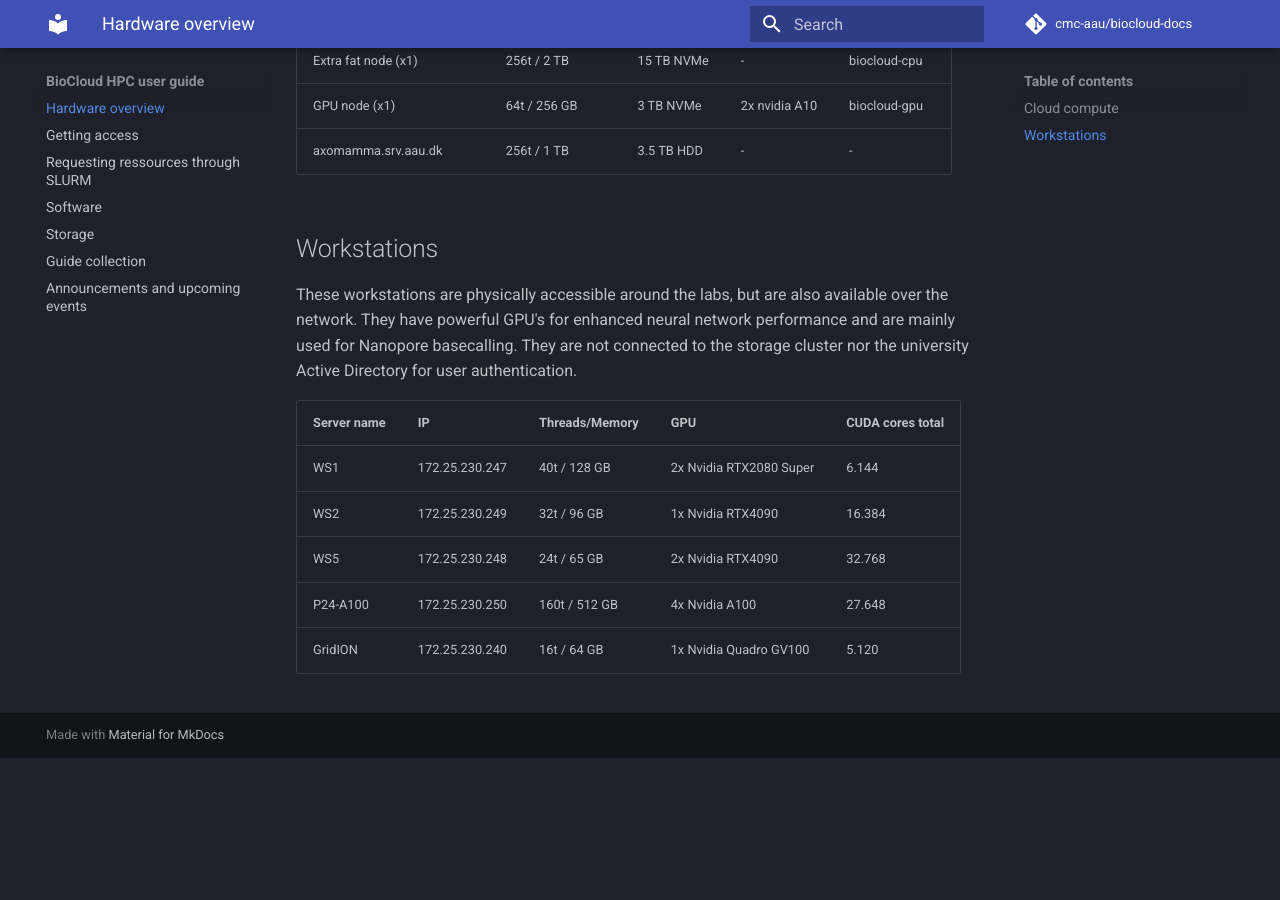
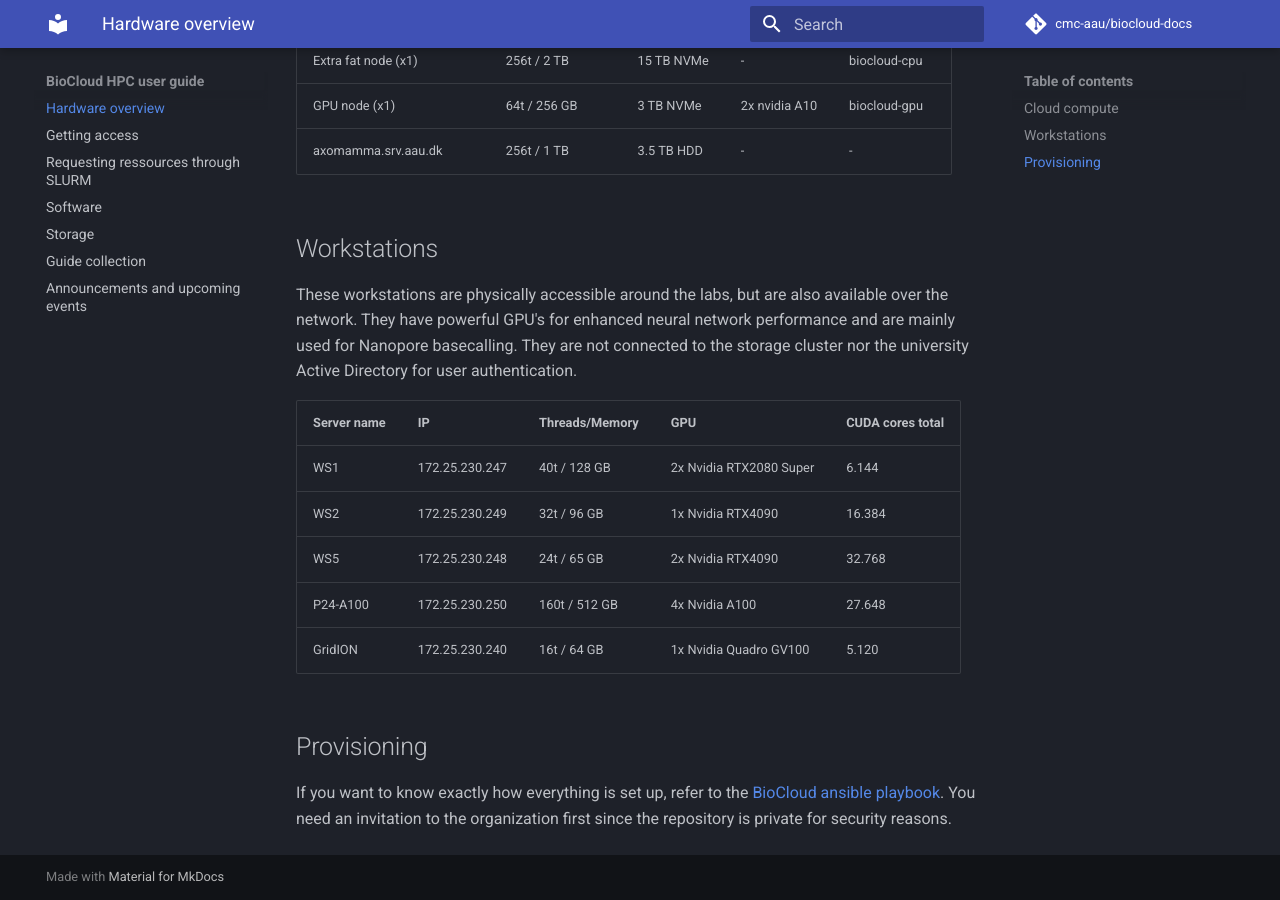
Before and after one commit to cmc-aau/hpc-docs, an MkDocs documentation site: the page built from docs/index.md, in a window 1280 px wide and 900 px high, scrolled down 811 px. Built offline with MkDocs 1.6.1 and Material for MkDocs 9.7.7, drawn with Linux system fonts in a browser that asks for light colours; comment, search, counter and statistics services are not loaded; before the commit the page ends 1569 px from its top, so only the background shows below that.

Commit message:
mention playbook

```diff
--- a/docs/index.md
+++ b/docs/index.md
@@ -24,3 +24,6 @@ These workstations are physically accessible around the labs, but are also avail
 | WS5         | 172.25.230.248  | 24t / 65 GB | 2x Nvidia RTX4090 | 32.768 |
 | P24-A100    | 172.25.230.250  | 160t / 512 GB | 4x Nvidia A100 | 27.648 |
 | GridION     | 172.25.230.240 | 16t / 64 GB | 1x Nvidia Quadro GV100 | 5.120 |
+
+## Provisioning
+If you want to know exactly how everything is set up, refer to the [BioCloud ansible playbook](https://github.com/cmc-aau/biocloud). You need an invitation to the organization first since the repository is private for security reasons.
```
